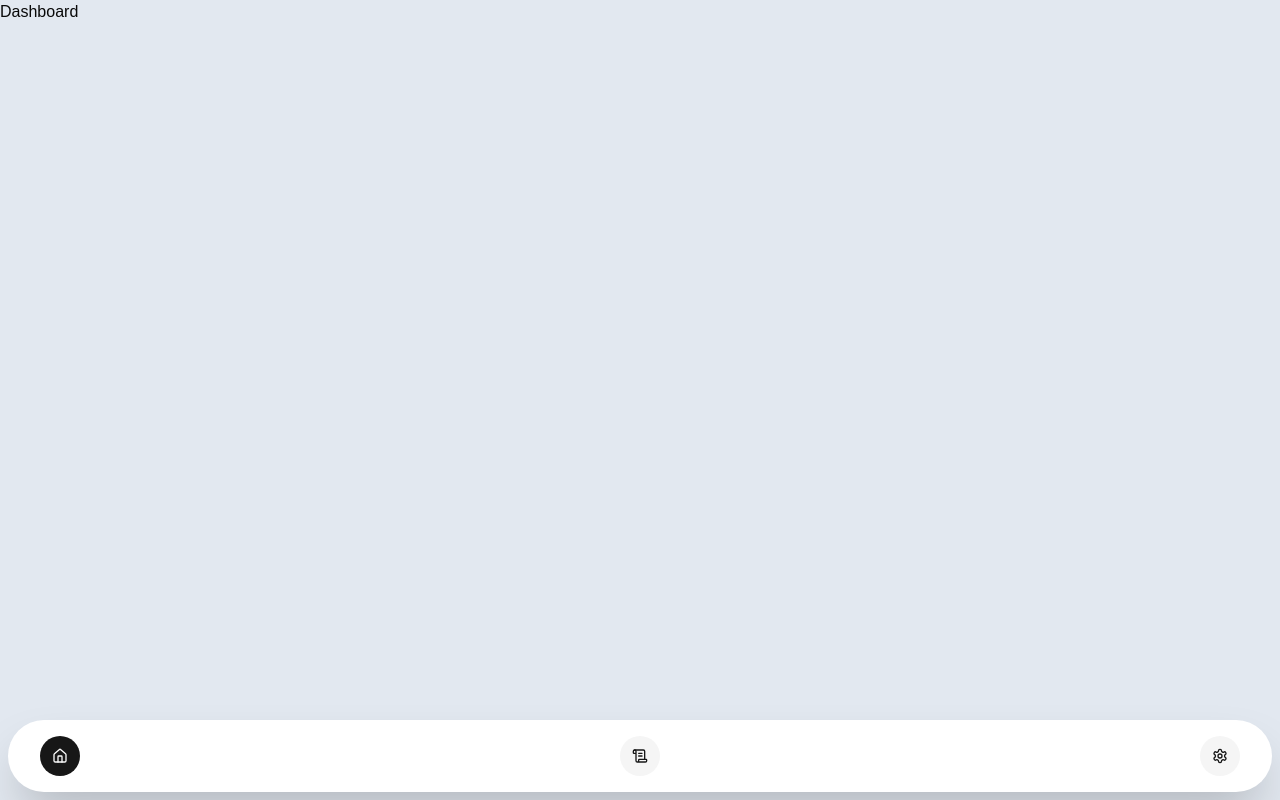
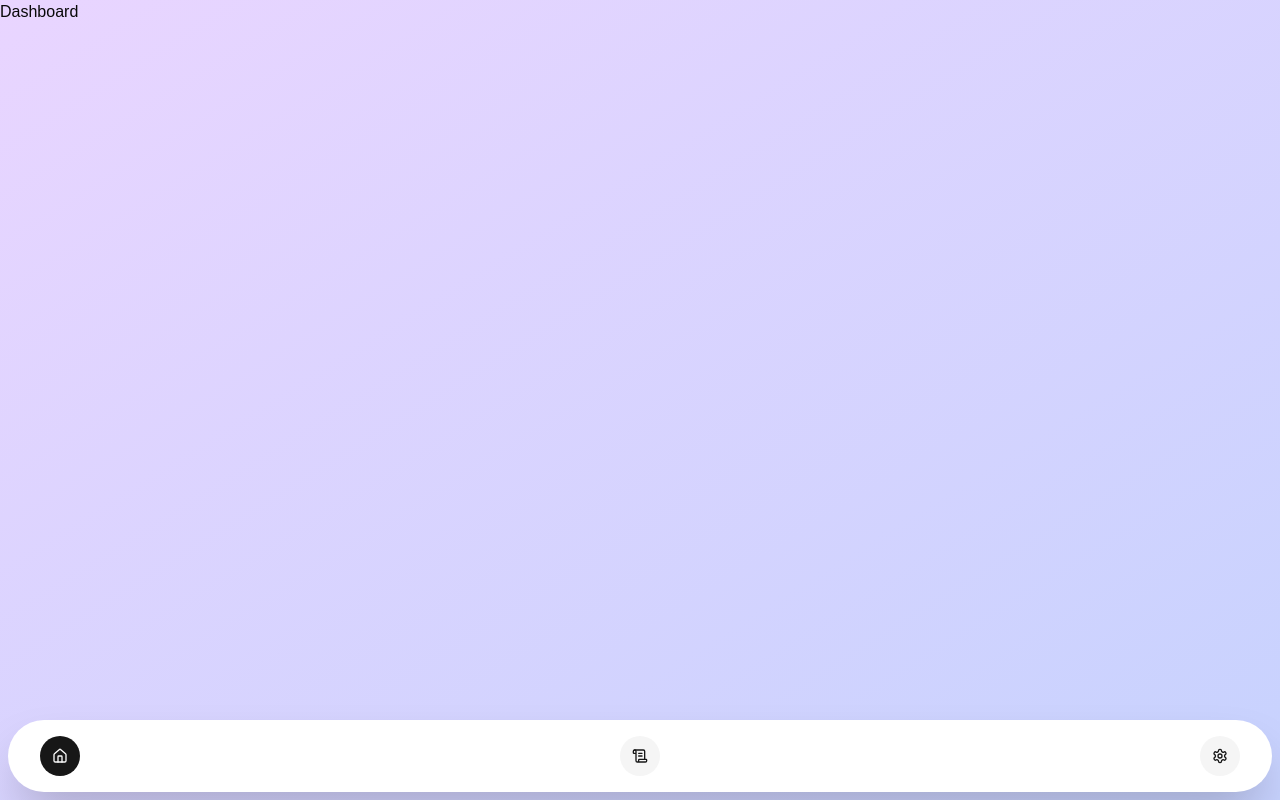
Before and after one commit to sheikhameen/pearl-quest, a Next.js app: page / in a window 1280 px wide. Built offline with nearby package versions, Linux system fonts and the light colour scheme.

Commit message:
Feat: Add gradient bg

```diff
--- a/src/app/(main)/layout.tsx
+++ b/src/app/(main)/layout.tsx
@@ -2,7 +2,7 @@ import Navbar from "@/components/navbar";
 
 const Layout = ({ children }: { children: React.ReactNode }) => {
   return (
-    <div className="bg-slate-200 min-h-screen">
+    <div className="bg-gradient-to-br from-purple-200 to-indigo-200 min-h-screen">
       {children}
       <Navbar />
     </div>
```
